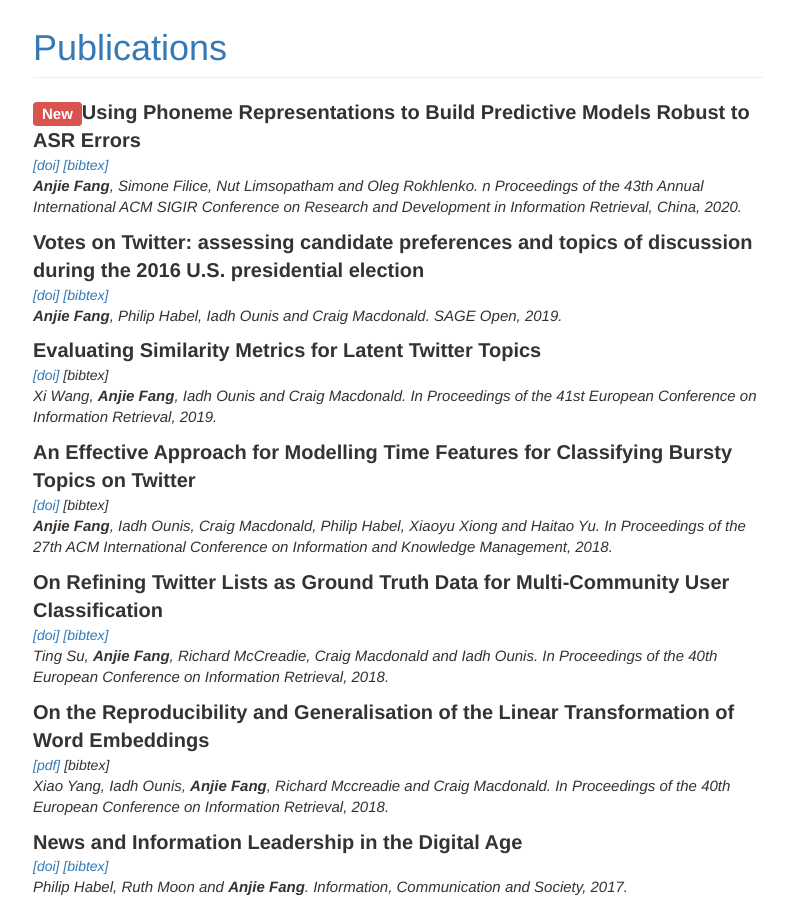
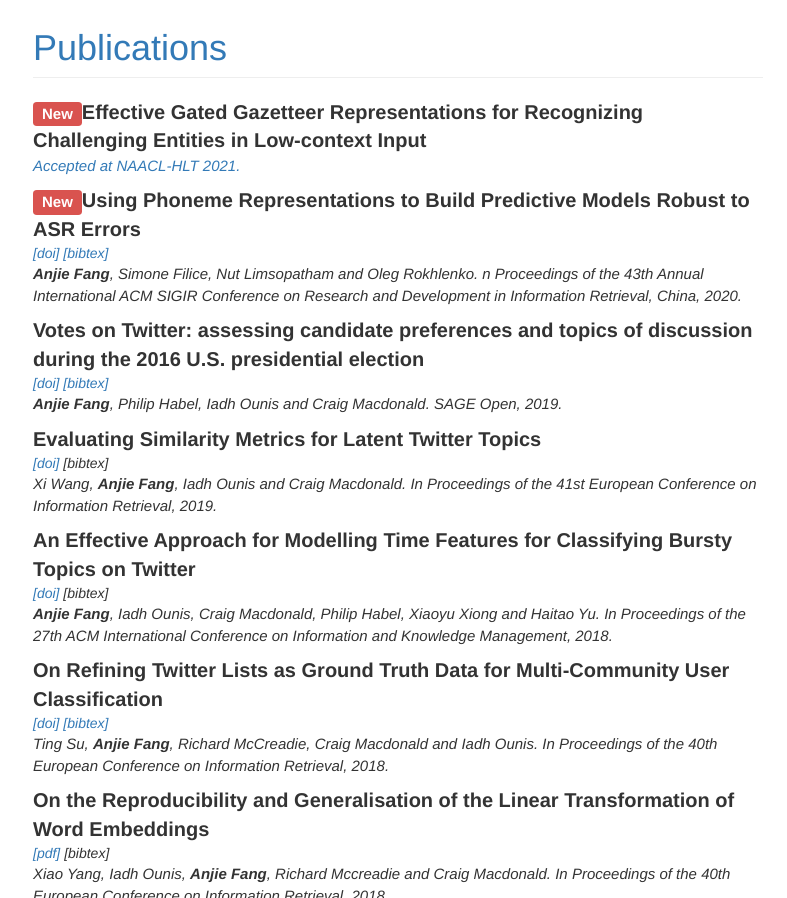
Before and after one commit to anjiefang/anjiefang.github.io, a plain HTML site: page index.html in a window 1280 px wide. Shown: the part 935-1833 px from the top of the page, without its empty margins (52-839 px from the left). Drawn offline with Linux system fonts and the light colour scheme; files whose address does not match are found by name.

Commit message:
add NAACL

```diff
--- a/index.html
+++ b/index.html
@@ -127,6 +127,16 @@
 									<a name="pub">Publications</a>
 								</h1>
 								<div>
+
+									<p>
+										<span class="label label-danger myLable">New</span><span class="pub_title">Effective Gated Gazetteer Representations for Recognizing Challenging Entities in Low-context Input</span><br>
+										<!-- <span
+											class="pub_pdf_bib"> <a href="https://doi.org/10.1145/3397271.3401050">[doi]</a>
+											<a href="papers/fang_sigir_2020_phoneme.bib">[bibtex]</a>
+										</span><br> -->
+										<span class="pub_author"> <a href="https://2021.naacl.org/">Accepted at NAACL-HLT 2021.</a></span>
+									</p>
+
 
 									<p>
 										<span class="label label-danger myLable">New</span><span class="pub_title">Using Phoneme Representations to Build Predictive Models Robust to ASR Errors</span><br>
```
